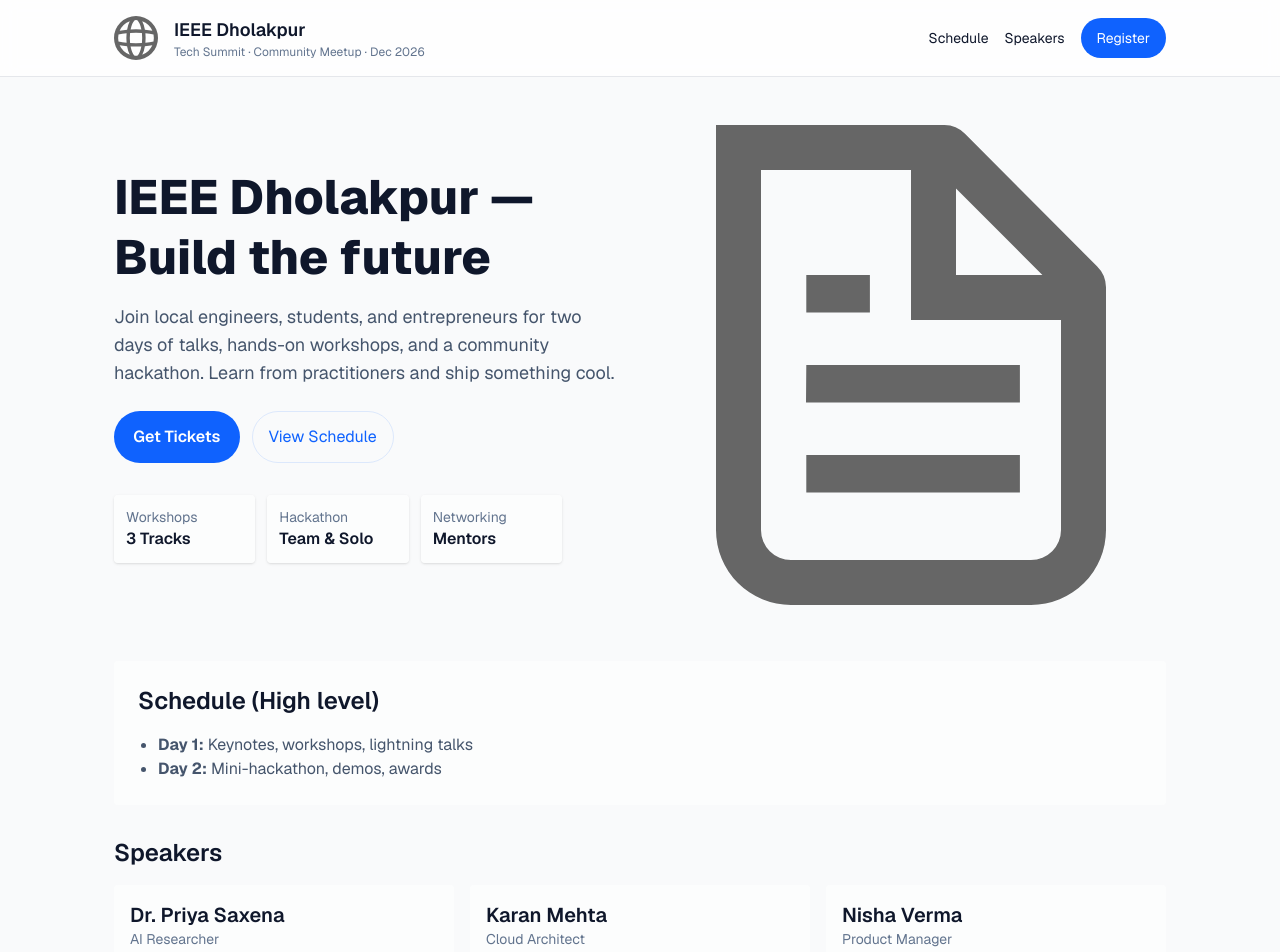
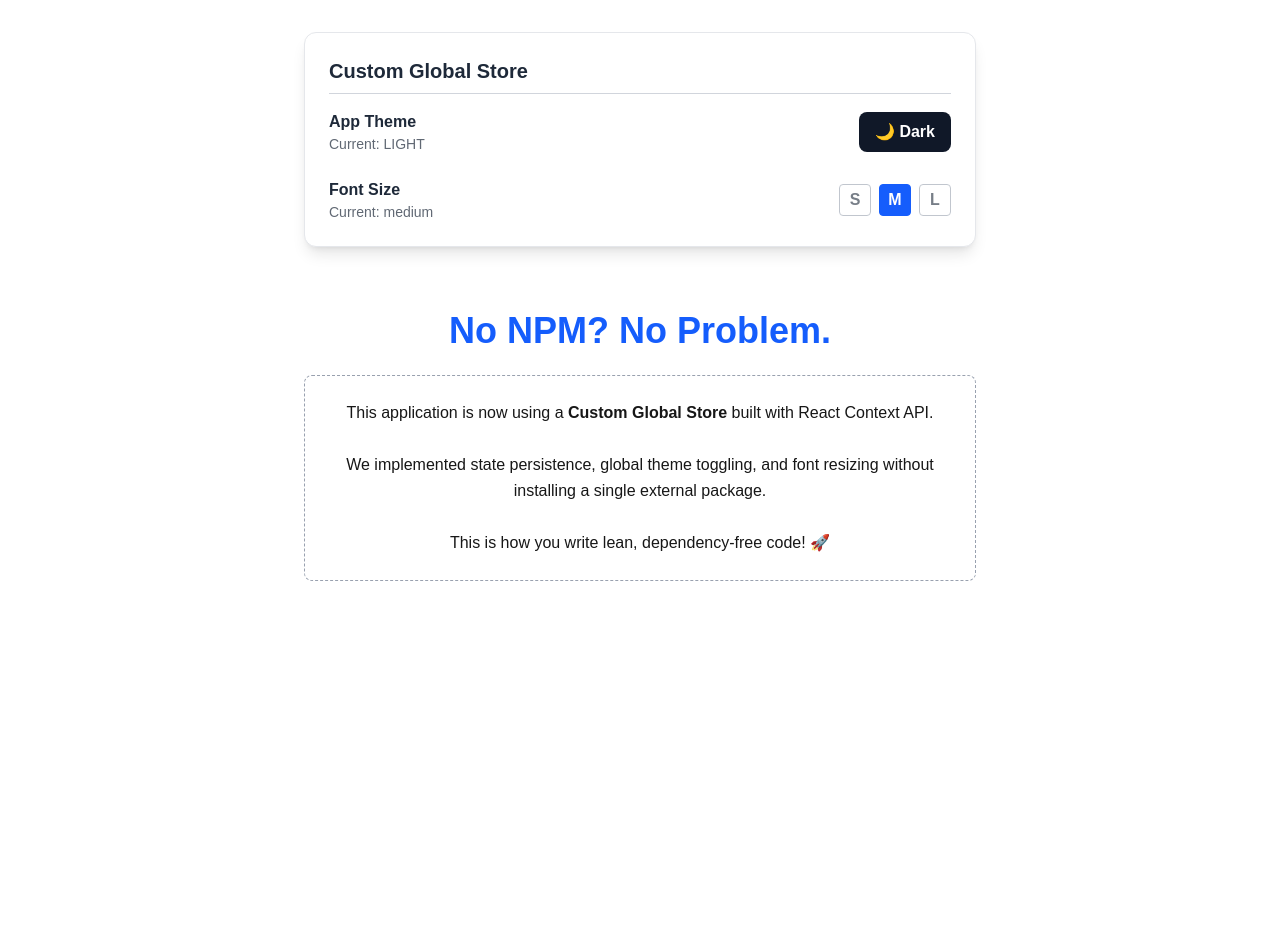
Before and after one commit to vvsrohit/tech, a Next.js app: page / in a window 1280 px wide. Shown: the top 952 px of the page. After the commit the page ends 800 px from the top, so only its background shows below. Built offline with nearby package versions, Linux system fonts and the light colour scheme.

Commit message:
Feat: Implemented custom Global State Management (Issue #24)

```diff
--- a/src/app/layout.js
+++ b/src/app/layout.js
@@ -1,28 +1,18 @@
-import { Geist, Geist_Mono } from "next/font/google";
 import "./globals.css";
-
-const geistSans = Geist({
-  variable: "--font-geist-sans",
-  subsets: ["latin"],
-});
-
-const geistMono = Geist_Mono({
-  variable: "--font-geist-mono",
-  subsets: ["latin"],
-});
+import { GlobalProvider } from "../context/GlobalStore";
 
 export const metadata = {
-  title: "Create Next App",
-  description: "Generated by create next app",
+  title: "IEEE PatchFest Tech Challenge",
+  description: "Global State Management implementation.",
 };
 
 export default function RootLayout({ children }) {
   return (
     <html lang="en">
-      <body
-        className={`${geistSans.variable} ${geistMono.variable} antialiased`}
-      >
-        {children}
+      <body className="antialiased">
+        <GlobalProvider>
+          {children}
+        </GlobalProvider>
       </body>
     </html>
   );
--- a/src/app/page.js
+++ b/src/app/page.js
@@ -1,93 +1,37 @@
-import Image from "next/image";
+"use client";
+import StateController from "../components/StateController";
+import { useGlobalStore } from "../context/GlobalStore";
 
 export default function Home() {
+  const { fontSize } = useGlobalStore();
+
+  // Map state values to Tailwind classes
+  const fontClass = {
+    small: "text-sm",
+    medium: "text-base",
+    large: "text-xl",
+  }[fontSize] || "text-base";
+
   return (
-    <div className="page-root min-h-screen font-sans bg-gray-50 dark:bg-black text-slate-900 dark:text-slate-100">
-      <header className="site-header bg-white/80 dark:bg-black/80 backdrop-blur-sm border-b border-gray-200 dark:border-zinc-800">
-        <div className="container mx-auto px-6 py-4 flex items-center justify-between">
-          <div className="flex items-center gap-4">
-            <Image src="/globe.svg" alt="IEEE Dholakpur" width={44} height={44} />
-            <div>
-              <div className="text-lg font-semibold">IEEE Dholakpur</div>
-              <div className="text-xs text-slate-500 dark:text-slate-400">Tech Summit · Community Meetup · Dec 2026</div>
-            </div>
-          </div>
-          <nav className="flex items-center gap-4">
-            <a href="#schedule" className="text-sm hover:underline">Schedule</a>
-            <a href="#speakers" className="text-sm hover:underline">Speakers</a>
-            <a href="#register" className="btn btn-primary text-sm">Register</a>
-          </nav>
+    <div className="min-h-screen p-8 pb-20 font-[family-name:var(--font-geist-sans)]">
+      <main className="max-w-2xl mx-auto flex flex-col gap-8">
+
+        <StateController />
+
+        <div className="text-center space-y-6">
+          <h1 className="text-4xl font-extrabold text-blue-600">
+            No NPM? No Problem.
+          </h1>
+
+          <p className={`${fontClass} leading-relaxed p-6 rounded-lg border border-dashed border-gray-400`}>
+            This application is now using a <b>Custom Global Store</b> built with React Context API.
+            <br/><br/>
+            We implemented state persistence, global theme toggling, and font resizing without installing a single external package.
+            <br/><br/>
+            This is how you write lean, dependency-free code! 🚀
+          </p>
         </div>
-      </header>
-
-      <main className="container mx-auto px-6 py-12">
-        <section className="hero grid gap-8 md:grid-cols-2 items-center">
-          <div>
-            <h1 className="text-4xl md:text-5xl font-extrabold leading-tight">IEEE Dholakpur — Build the future</h1>
-            <p className="mt-4 text-lg text-slate-600 dark:text-slate-300 max-w-xl">Join local engineers, students, and entrepreneurs for two days of talks, hands-on workshops, and a community hackathon. Learn from practitioners and ship something cool.</p>
-
-            <div className="mt-6 flex gap-3">
-              <a id="register" href="#" className="btn btn-primary large">Get Tickets</a>
-              <a href="#schedule" className="btn btn-outline">View Schedule</a>
-            </div>
-
-            <div className="mt-8 grid grid-cols-3 gap-3 max-w-md">
-              <div className="p-3 bg-white/60 dark:bg-white/5 rounded shadow-sm">
-                <div className="text-sm text-slate-500">Workshops</div>
-                <div className="font-semibold">3 Tracks</div>
-              </div>
-              <div className="p-3 bg-white/60 dark:bg-white/5 rounded shadow-sm">
-                <div className="text-sm text-slate-500">Hackathon</div>
-                <div className="font-semibold">Team & Solo</div>
-              </div>
-              <div className="p-3 bg-white/60 dark:bg-white/5 rounded shadow-sm">
-                <div className="text-sm text-slate-500">Networking</div>
-                <div className="font-semibold">Mentors</div>
-              </div>
-            </div>
-          </div>
-
-          <div className="hero-art flex justify-center">
-            <Image src="/file.svg" alt="illustration" width={480} height={320} />
-          </div>
-        </section>
-
-        <section id="schedule" className="mt-14 bg-white/60 dark:bg-white/3 p-6 rounded">
-          <h2 className="text-2xl font-semibold">Schedule (High level)</h2>
-          <ul className="mt-4 list-disc pl-5 text-slate-600 dark:text-slate-300">
-            <li><strong>Day 1:</strong> Keynotes, workshops, lightning talks</li>
-            <li><strong>Day 2:</strong> Mini-hackathon, demos, awards</li>
-          </ul>
-        </section>
-
-        <section id="speakers" className="mt-8">
-          <h2 className="text-2xl font-semibold">Speakers</h2>
-          <div className="mt-4 grid grid-cols-1 sm:grid-cols-3 gap-4">
-            <div className="p-4 bg-white/60 dark:bg-white/5 rounded">
-              <div className="text-xl font-semibold">Dr. Priya Saxena</div>
-              <div className="text-sm text-slate-500">AI Researcher</div>
-            </div>
-            <div className="p-4 bg-white/60 dark:bg-white/5 rounded">
-              <div className="text-xl font-semibold">Karan Mehta</div>
-              <div className="text-sm text-slate-500">Cloud Architect</div>
-            </div>
-            <div className="p-4 bg-white/60 dark:bg-white/5 rounded">
-              <div className="text-xl font-semibold">Nisha Verma</div>
-              <div className="text-sm text-slate-500">Product Manager</div>
-            </div>
-          </div>
-        </section>
       </main>
-
-      <footer className="site-footer border-t border-gray-200 dark:border-zinc-800">
-        <div className="container mx-auto px-6 py-6 flex items-center justify-between text-sm text-slate-600 dark:text-slate-400">
-          <div>© {new Date().getFullYear()} IEEE Dholakpur</div>
-          <div className="flex items-center gap-3">
-            <a href="#">Code of Conduct</a>
-            <a href="#">Contact</a>
-          </div>
-        </div>
-      </footer>
     </div>
   );
 }
--- /dev/null
+++ b/src/components/StateController.js
@@ -0,0 +1,59 @@
+"use client";
+import { useGlobalStore } from "../context/GlobalStore";
+
+export default function StateController() {
+  const { theme, toggleTheme, fontSize, updateFontSize } = useGlobalStore();
+
+  return (
+    <div className={`p-6 rounded-xl border shadow-lg transition-all mb-8 ${
+      theme === 'dark' ? 'bg-gray-800 border-gray-700 text-white' : 'bg-white border-gray-200 text-gray-800'
+    }`}>
+      <h3 className="font-bold mb-4 text-xl border-b pb-2 border-gray-300 dark:border-gray-600">
+        Custom Global Store
+      </h3>
+
+      <div className="flex flex-col gap-6">
+
+        {/* Theme Control */}
+        <div className="flex items-center justify-between">
+          <div>
+            <p className="font-semibold">App Theme</p>
+            <p className="text-sm opacity-70">Current: {theme.toUpperCase()}</p>
+          </div>
+          <button
+            onClick={toggleTheme}
+            className={`px-4 py-2 rounded-lg font-bold transition-colors ${
+              theme === 'dark' ? 'bg-yellow-400 text-black' : 'bg-gray-900 text-white'
+            }`}
+          >
+            {theme === 'dark' ? '☀️ Light' : '🌙 Dark'}
+          </button>
+        </div>
+
+        {/* Font Size Control */}
+        <div className="flex items-center justify-between">
+          <div>
+            <p className="font-semibold">Font Size</p>
+            <p className="text-sm opacity-70">Current: {fontSize}</p>
+          </div>
+          <div className="flex gap-2">
+            {['small', 'medium', 'large'].map((size) => (
+              <button
+                key={size}
+                onClick={() => updateFontSize(size)}
+                className={`w-8 h-8 rounded flex items-center justify-center font-bold border transition-all ${
+                  fontSize === size
+                    ? 'bg-blue-600 text-white border-blue-600'
+                    : 'bg-transparent border-gray-400 opacity-60 hover:opacity-100'
+                }`}
+              >
+                {size[0].toUpperCase()}
+              </button>
+            ))}
+          </div>
+        </div>
+
+      </div>
+    </div>
+  );
+}
--- /dev/null
+++ b/src/context/GlobalStore.js
@@ -0,0 +1,53 @@
+"use client";
+import { createContext, useContext, useState, useEffect } from "react";
+
+const GlobalContext = createContext();
+
+export function GlobalProvider({ children }) {
+
+  const [theme, setTheme] = useState("light");
+
+
+  const [fontSize, setFontSize] = useState("medium");
+
+  useEffect(() => {
+    const savedTheme = localStorage.getItem("app-theme");
+    const savedFont = localStorage.getItem("app-font");
+    if (savedTheme) setTheme(savedTheme);
+    if (savedFont) setFontSize(savedFont);
+  }, []);
+
+  useEffect(() => {
+    localStorage.setItem("app-theme", theme);
+    document.documentElement.classList.toggle("dark", theme === "dark");
+  }, [theme]);
+
+  useEffect(() => {
+    localStorage.setItem("app-font", fontSize);
+  }, [fontSize]);
+
+
+  const toggleTheme = () => {
+    setTheme((prev) => (prev === "light" ? "dark" : "light"));
+  };
+
+  const updateFontSize = (size) => {
+    setFontSize(size);
+  };
+
+  const value = {
+    theme,
+    toggleTheme,
+    fontSize,
+    updateFontSize,
+  };
+
+  return (
+    <GlobalContext.Provider value={value}>
+      {children}
+    </GlobalContext.Provider>
+  );
+}
+export function useGlobalStore() {
+  return useContext(GlobalContext);
+}
```
